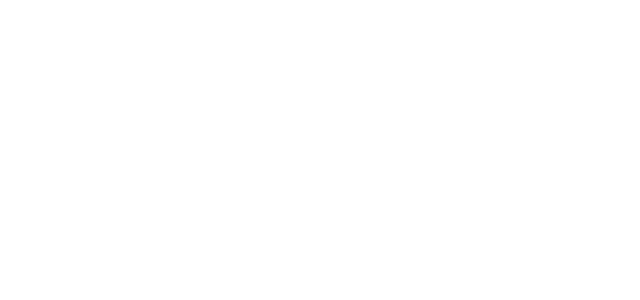
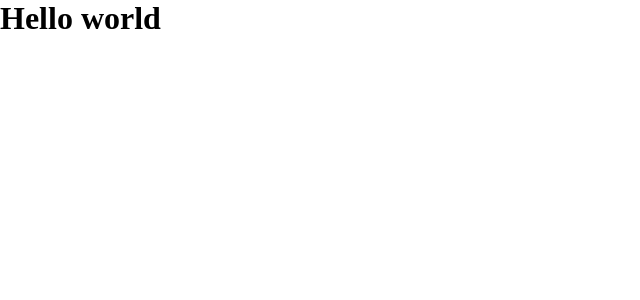
Before and after one commit to Darktimeoff/messanger-vue-nest.js, a Vue app in the folder front/: page / in a window 1280 px wide. Shown: the top 300 px of the page, without its empty margins (0-640 px from the left). Built offline with nearby package versions, Linux system fonts and the light colour scheme.

Commit message:
add store

```diff
--- a/front/src/App.vue
+++ b/front/src/App.vue
@@ -1,5 +1,5 @@
 <template>
-  <div>
+  <div id="wrapper">
     <router-view />
   </div>
 </template>
--- a/front/src/main.ts
+++ b/front/src/main.ts
@@ -2,12 +2,14 @@ import { createApp } from 'vue'
 import App from './App.vue'
 import router from './router'
 import '@/assets/styles/index.scss';
+import { store } from './store';
 // import '@/assets/icons_flat/rocketpot-icons.css';
 
 export const app = createApp(App)
 
 
 app.use(router)
+app.use(store)
 
-// Mounting the app
+
 app.mount('#app')
--- a/front/src/pages/index.vue
+++ b/front/src/pages/index.vue
@@ -1,5 +1,5 @@
 <template>
-
+  <h1>Hello world</h1>
 </template>
 
 <script setup lang="ts">
--- /dev/null
+++ b/front/src/store/index.ts
@@ -0,0 +1,3 @@
+import { createPinia } from 'pinia'
+
+export const store = createPinia();
```
